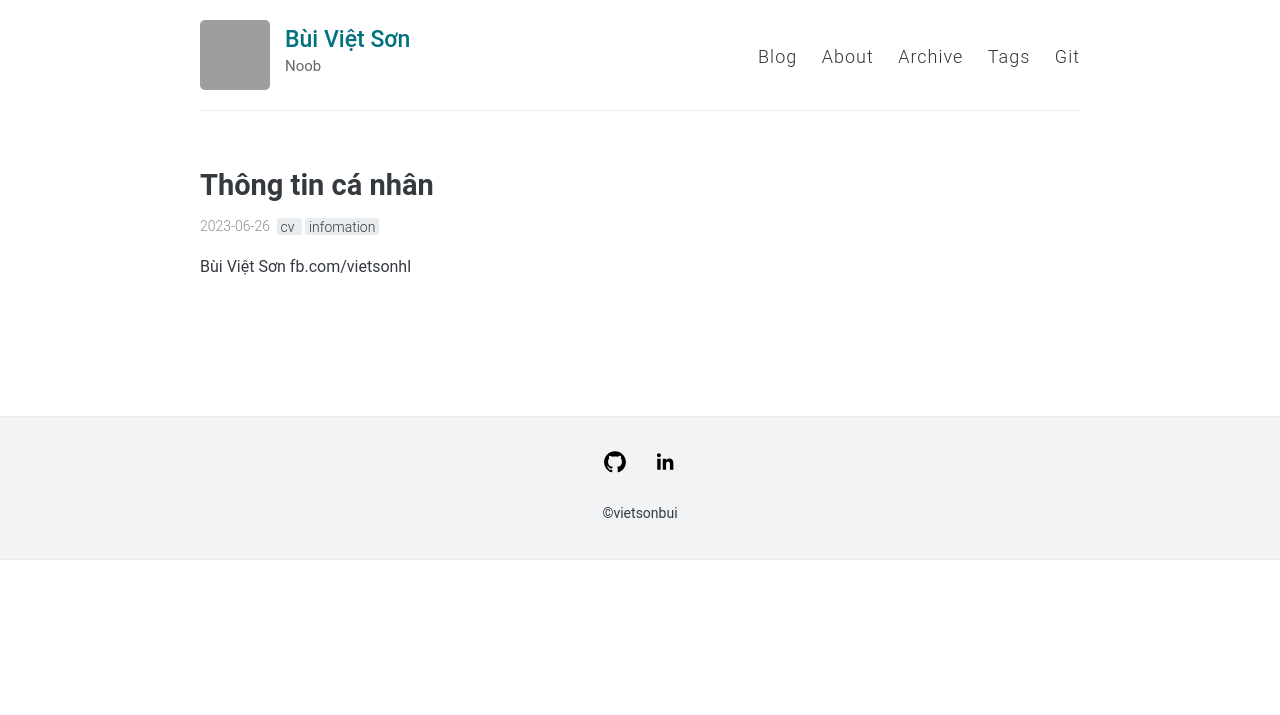
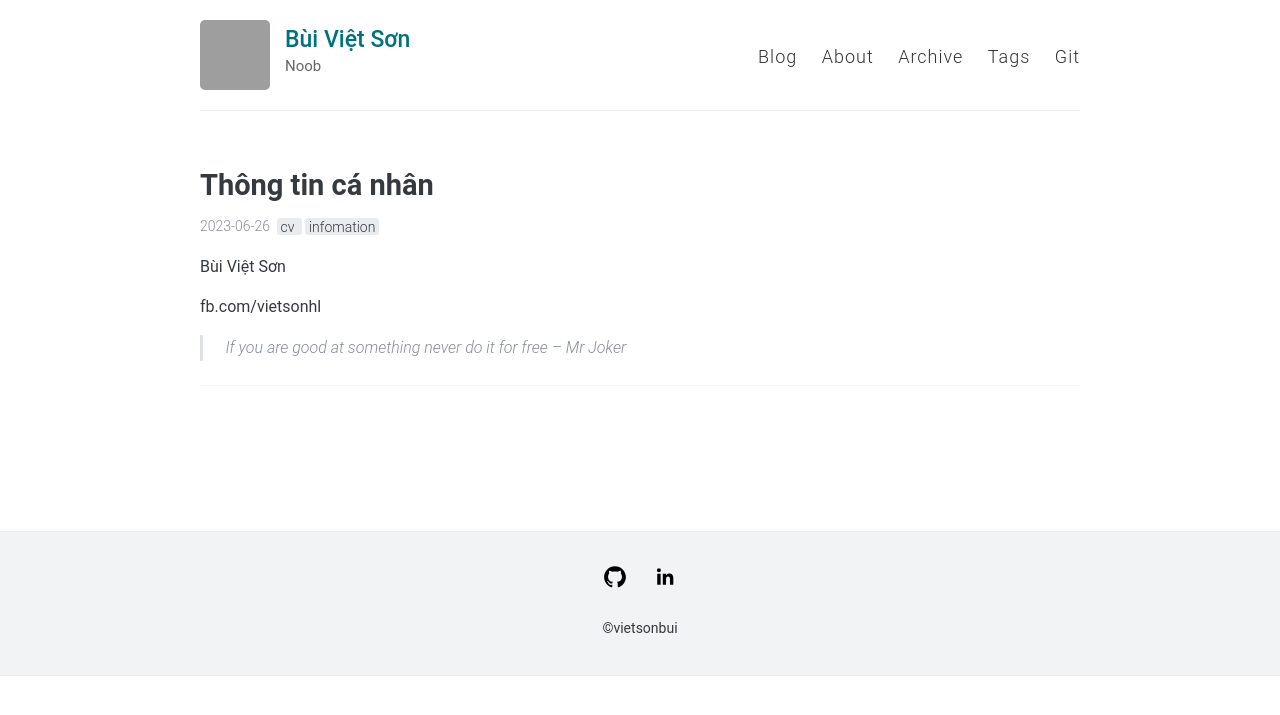
Before and after one commit to vietsonbui/vietsonbui.github.io, a Jekyll site: the page built from _posts/2023-06-26-hello-world.md, in a window 1280 px wide. Shown: the top 715 px of the page. Built offline with Jekyll 4.4.1, drawn with Linux system fonts in a browser that asks for light colours; grey boxes are pictures that could not be loaded.

Commit message:
Update 2023-06-26-hello-world.md

```diff
--- a/_posts/2023-06-26-hello-world.md
+++ b/_posts/2023-06-26-hello-world.md
@@ -6,4 +6,9 @@ comments: false
 ---
 
 Bùi Việt Sơn
+
 fb.com/vietsonhl
+
+> _If you are good at something never do it for free – Mr Joker_
+
+----
```
